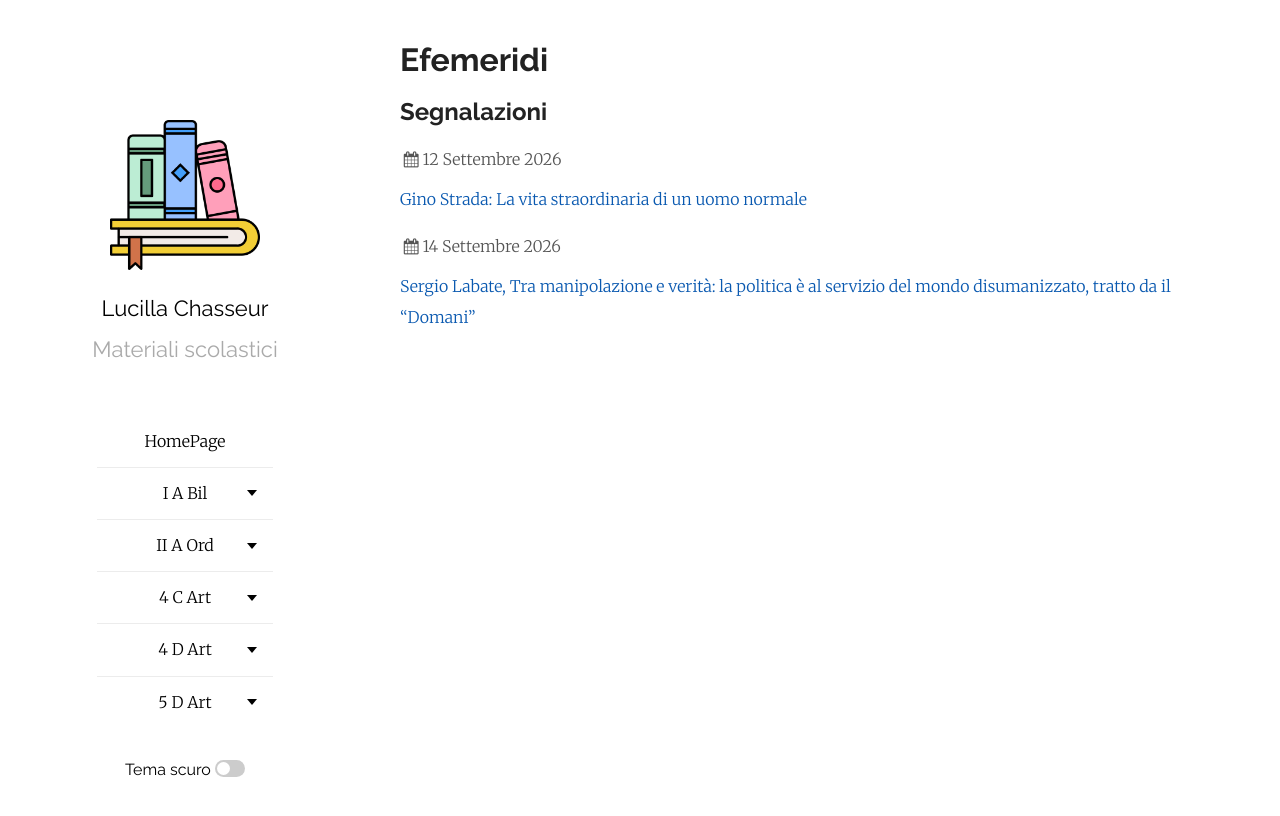
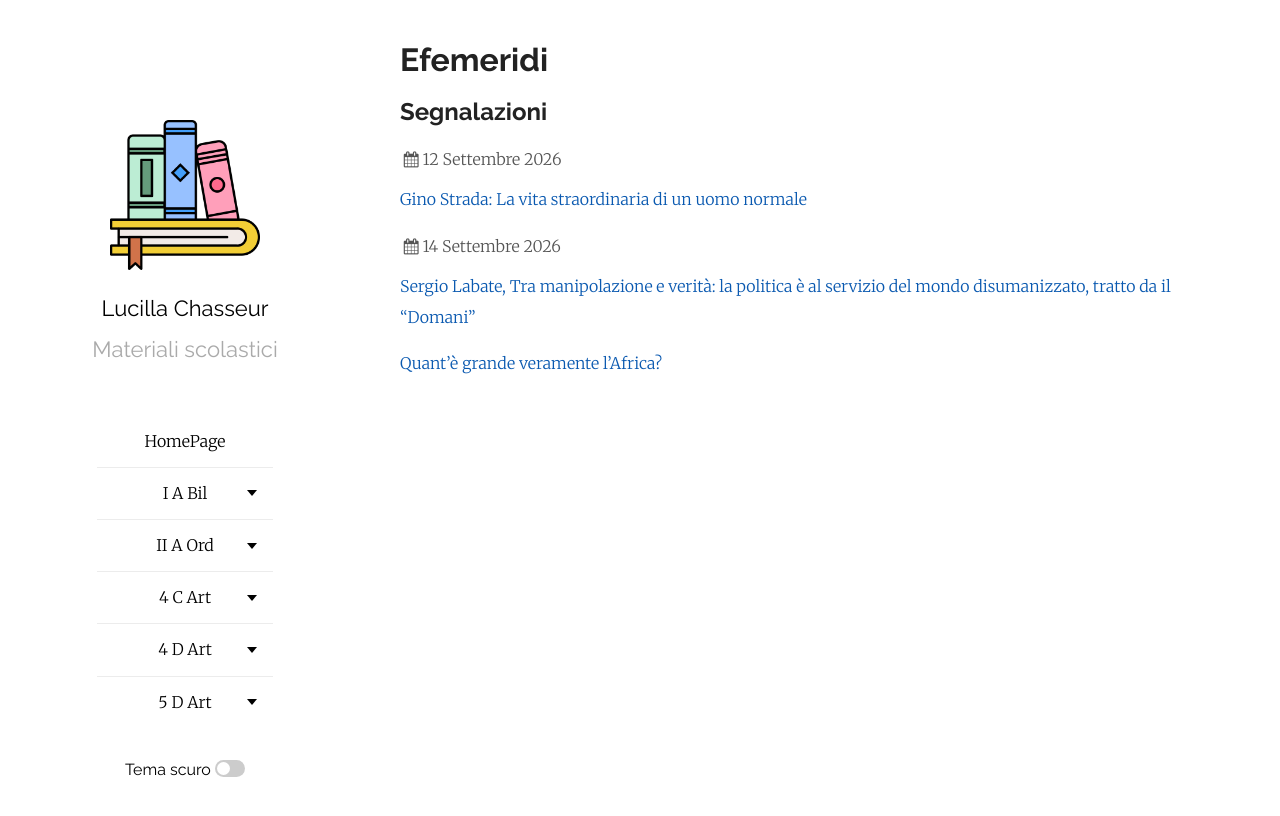
Before and after one commit to efemeridi/efemeridi.github.io, a Jekyll site: the page built from index.md, in a window 1280 px wide. Shown: the top 816 px of the page. Built offline with Jekyll 4.4.1, drawn with Linux system fonts in a browser that asks for light colours; our own code applies the rules of GitHub Pages for plain Markdown files.

Commit message:
Add link to podcast about Africa

```diff
--- a/index.md
+++ b/index.md
@@ -13,3 +13,5 @@ layout: page
 <div class="post-date"><i class="icon-calendar"></i>14 Settembre 2026</div>
 
 [Sergio Labate, Tra manipolazione e verità: la politica è al servizio del mondo disumanizzato, tratto da il "Domani"](/materiali/segnalazioni/02_labate_tra_manipolazione_e_verita.pdf/)
+
+[Quant'è grande veramente l'Africa?](https://www.internazionale.it/podcast/ilmondo/gli-ucraini-sono-stanchi-degli-scandali-quant-e-grande-veramente-l-africa/)
```
